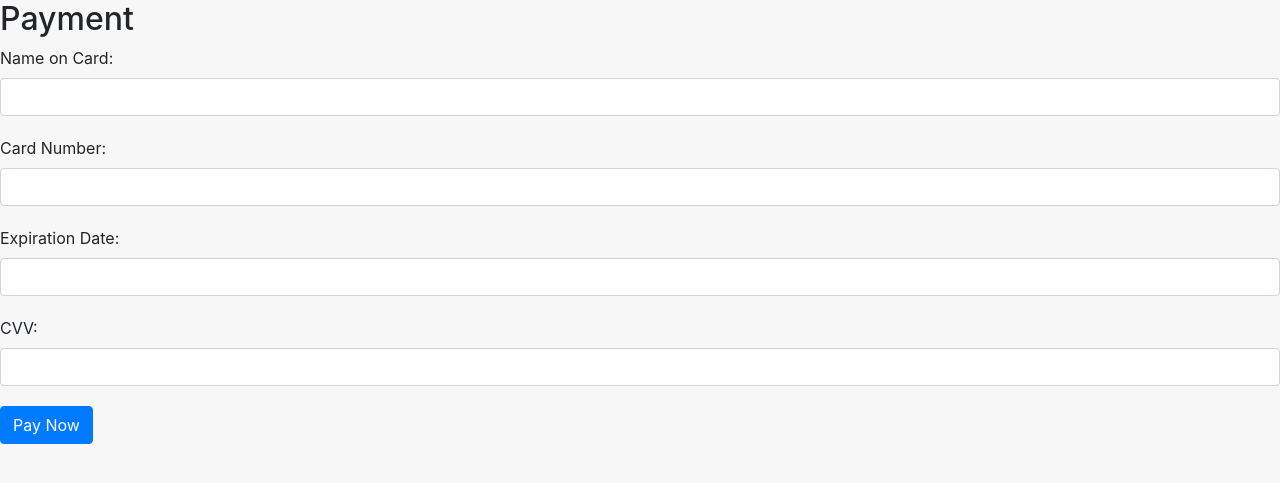
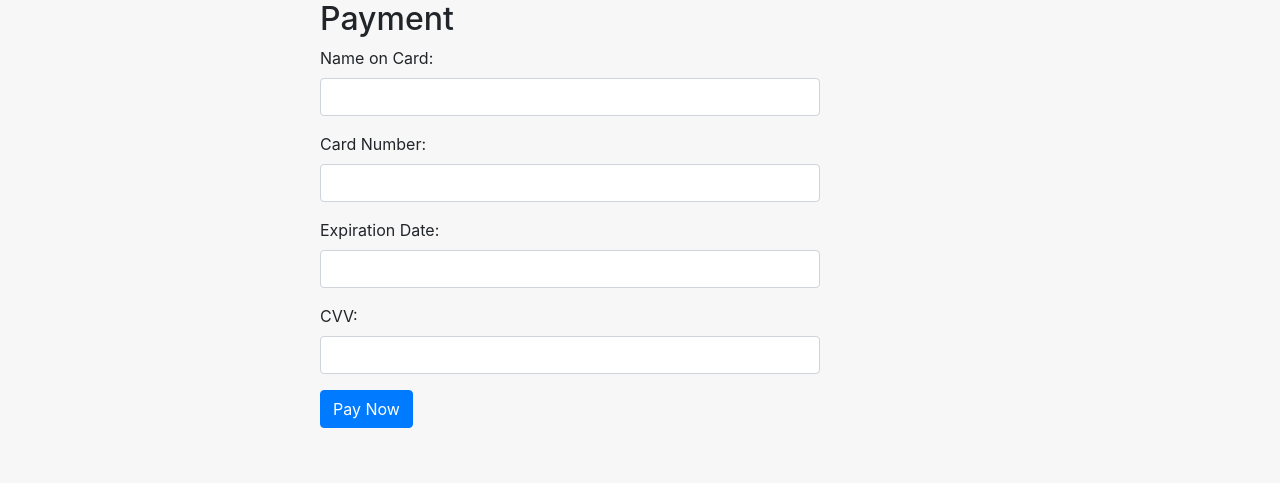
Before and after one commit to arduR-O/Hotel-Management-, a Flask app: page /payment in a window 1280 px wide. Shown: the top 483 px of the page. Run offline with Flask 3, Linux system fonts and the light colour scheme; some libraries are stand-ins or nearby versions.

Commit message:
changes to main.css

```diff
--- a/static/styles.css
+++ b/static/styles.css
@@ -69,8 +69,12 @@ body {
     text-align: center;
   }
 
-  .form-group {
-    margin-bottom: 20px;
+  #container {
+    /* margin-bottom: 20px;
+    margin-left: 400px;
+    margin-right: 400px; */
+    margin: auto;
+    width: 50%;
   }
 
   .btn-primary {
@@ -91,3 +95,7 @@ body {
   .btn-primary:focus {
     box-shadow: 0 0 0 0.2rem rgba(0, 123, 255, 0.5);
   }
+
+  .form-control{
+    width: 500px;
+  }
--- a/templates/payment.html
+++ b/templates/payment.html
@@ -4,6 +4,8 @@
         <link rel="stylesheet" href="{{ url_for('static', filename='styles.css') }}">
     </head>
     <body>
+        <div id="container">
+
             <h2>Payment</h2>
             <form id="payment-form">
                 <div class="form-group">
@@ -24,5 +26,6 @@
                 </div>
                 <button type="submit" class="btn btn-primary">Pay Now</button>
             </form>
+        </div>
     </body>
 </html>
```
Lines whose indentation alone changed are shown as unchanged.
